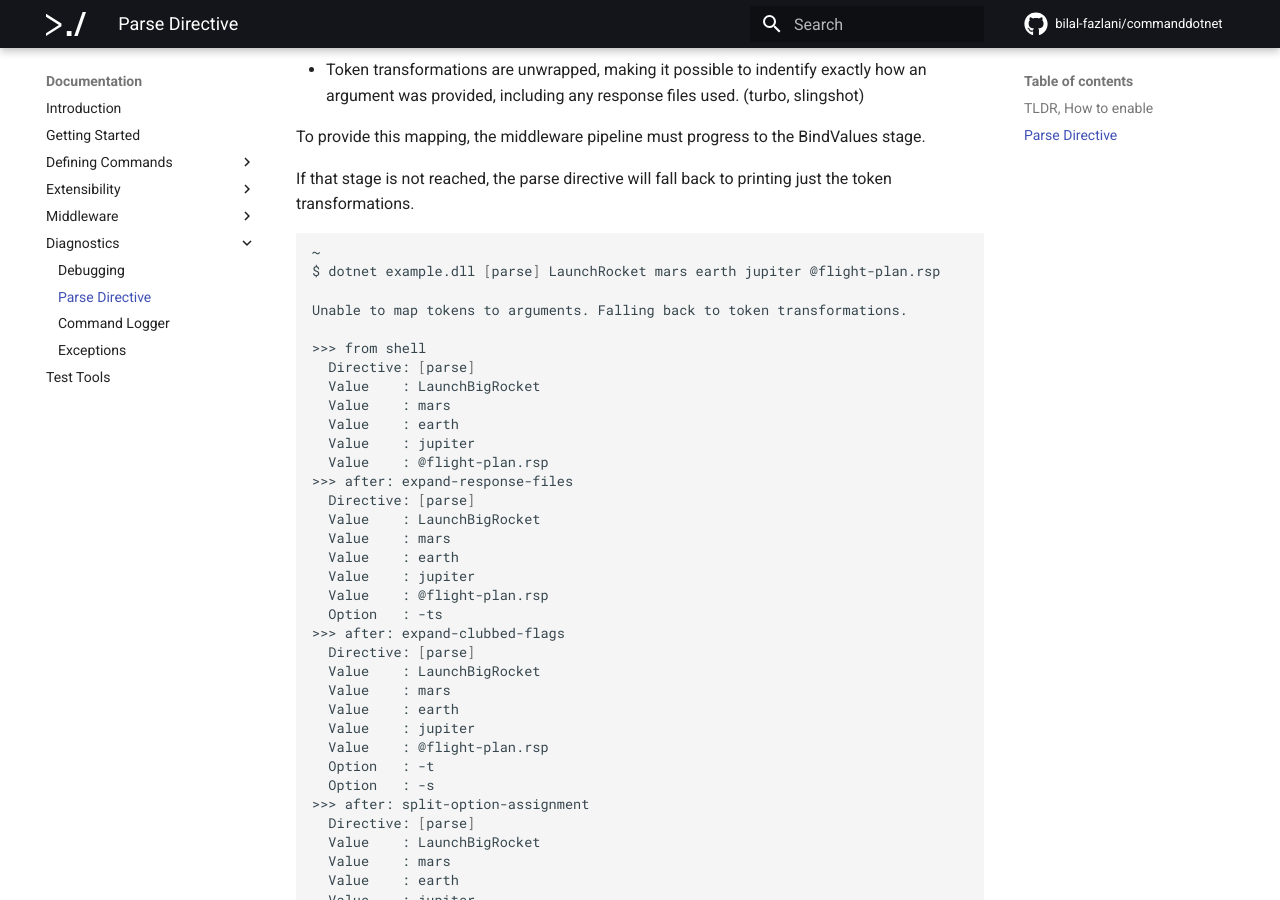
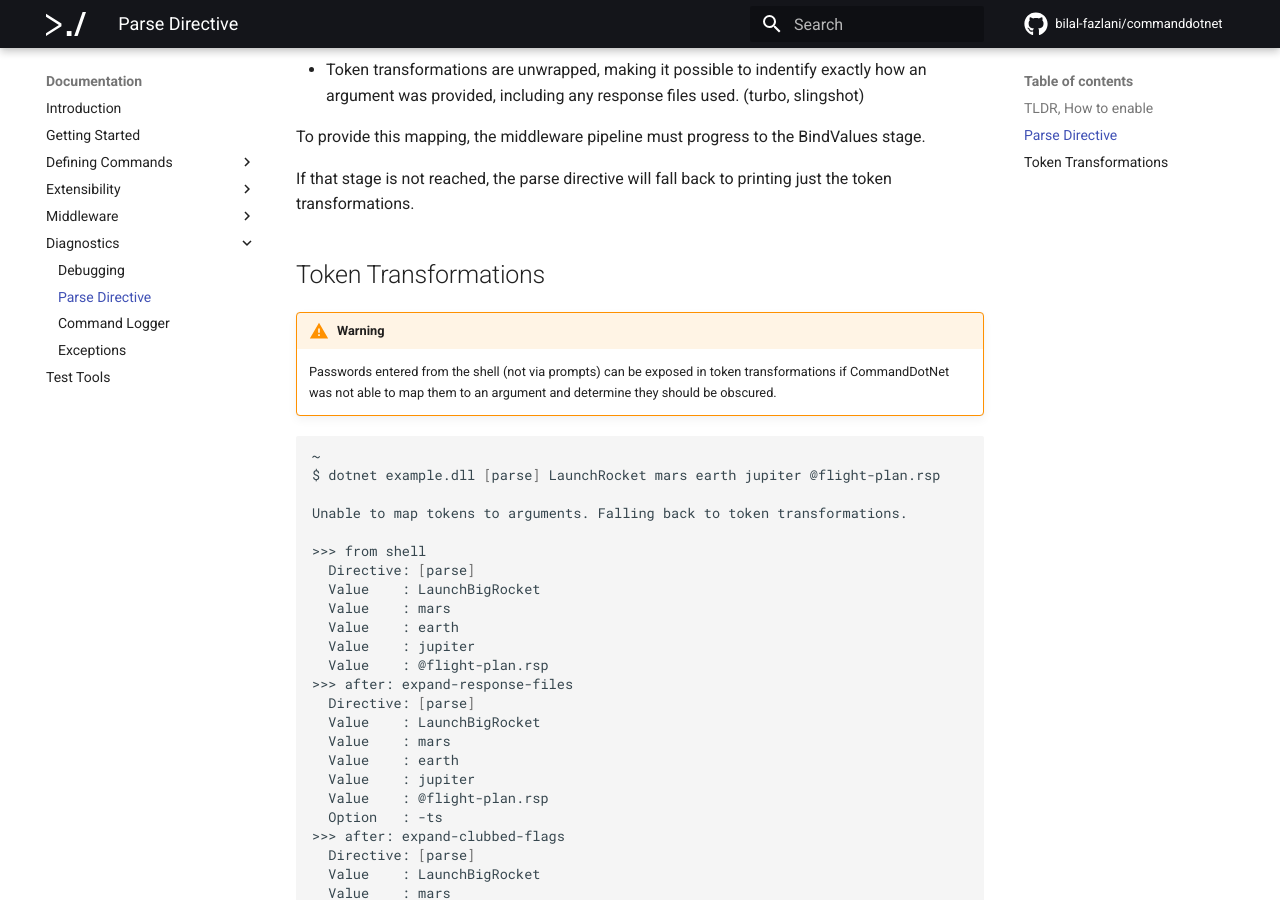
Before and after one commit to bilal-fazlani/commanddotnet, an MkDocs documentation site: the page built from docs/Diagnostics/parse-directive.md, in a window 1280 px wide and 900 px high, scrolled down 1490 px. Built offline with MkDocs 1.6.1 and Material for MkDocs 9.7.7, drawn with Linux system fonts in a browser that asks for light colours; comment, search, counter and statistics services are not loaded.

Commit message:
Add warnings about Password, for user safety
To make sure devs don't think this makes them fully secure

````diff
--- a/docs/Diagnostics/parse-directive.md
+++ b/docs/Diagnostics/parse-directive.md
@@ -63,6 +63,11 @@ To provide this mapping, the middleware pipeline must progress to the BindValues
 
 If that stage is not reached, the parse directive will fall back to printing just the token transformations.
 
+## Token Transformations
+
+!!!Warning
+    Passwords entered from the shell (not via prompts) can be exposed in token transformations if CommandDotNet was not able to map them to an argument and determine they should be obscured.
+
 ```bash
 ~
 $ dotnet example.dll [parse] LaunchRocket mars earth jupiter @flight-plan.rsp
````
Also changed, not shown: docs/DefiningCommands/passwords.md (+4 -0 lines).
